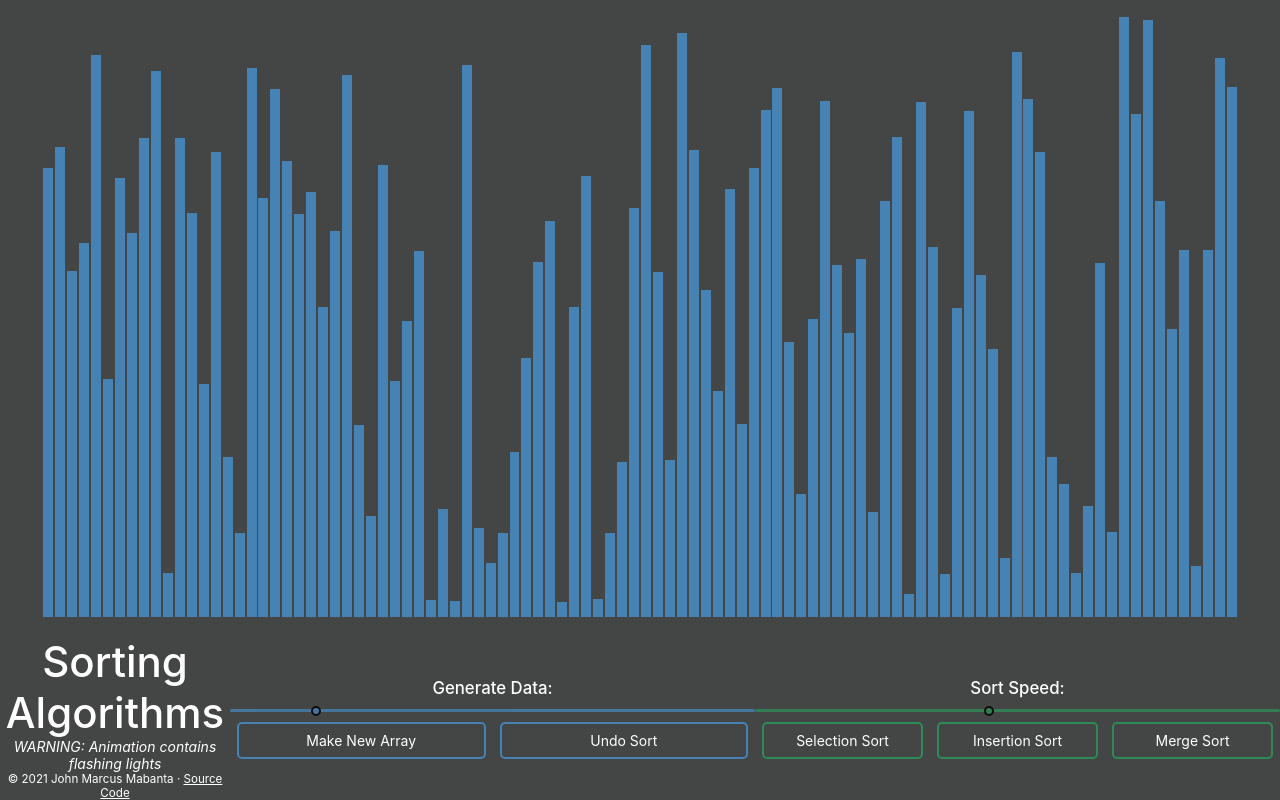
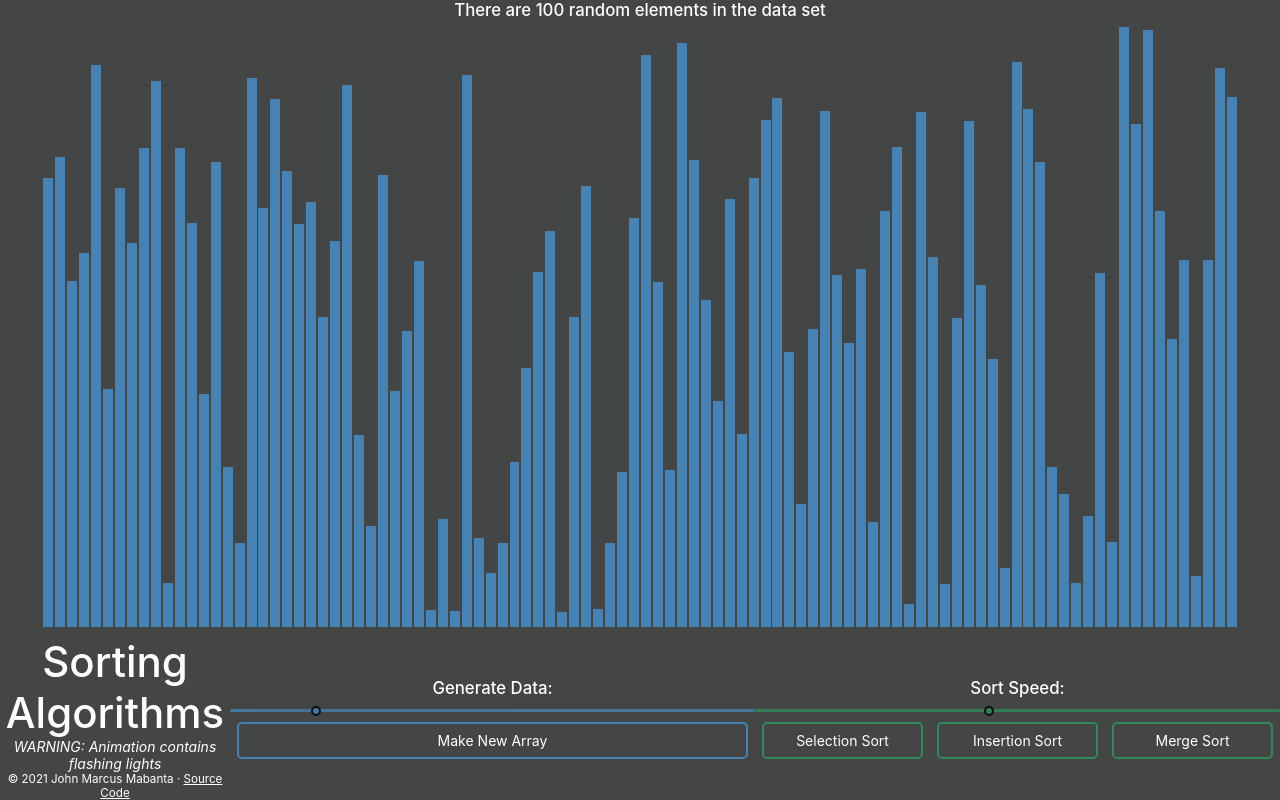
Before and after one commit to jmmabanta/sort-algo, a React (Create React App) app: page / in a window 1280 px wide. Built offline with nearby package versions, Linux system fonts and the light colour scheme.

Commit message:
Added back data size label

```diff
--- a/src/App.tsx
+++ b/src/App.tsx
@@ -13,6 +13,9 @@ const App = () => {
 
   return (
     <div id="app">
+      <h3>
+        There are {dataState.dataSet.length} random elements in the data set
+      </h3>
       <div id="display">
         <DataSetDisplay dataSet={dataState.dataSet} />
       </div>
--- a/src/components/data-set/DataSetInputs.tsx
+++ b/src/components/data-set/DataSetInputs.tsx
@@ -35,6 +35,10 @@ const DataSetSize = (props: DataProps) => {
           id="undo_sort"
           onClick={props.dataSize.undoSort}
           disabled={!props.isSorted || props.isDisabled}
+          style={{
+            display:
+              !props.isSorted || props.isDisabled ? 'none' : 'inline-block'
+          }}
         >
           Undo Sort
         </button>
```
